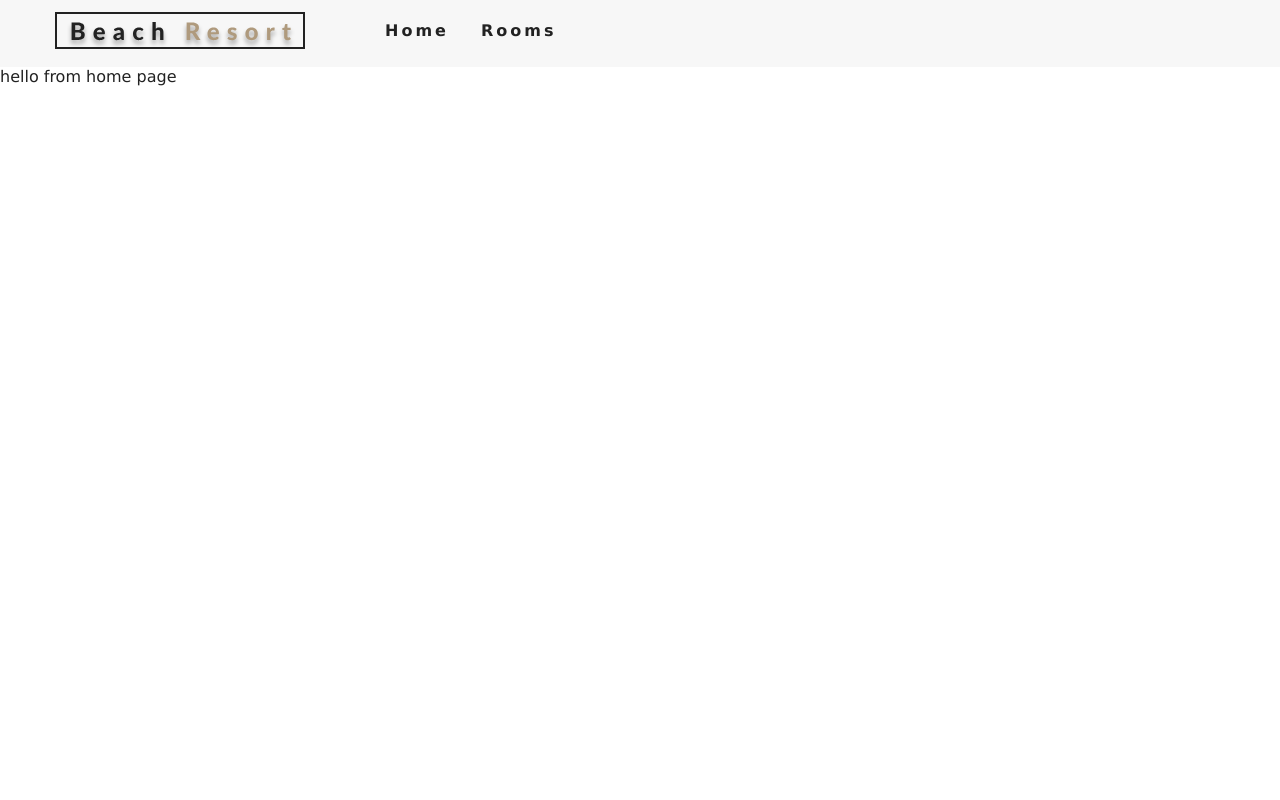
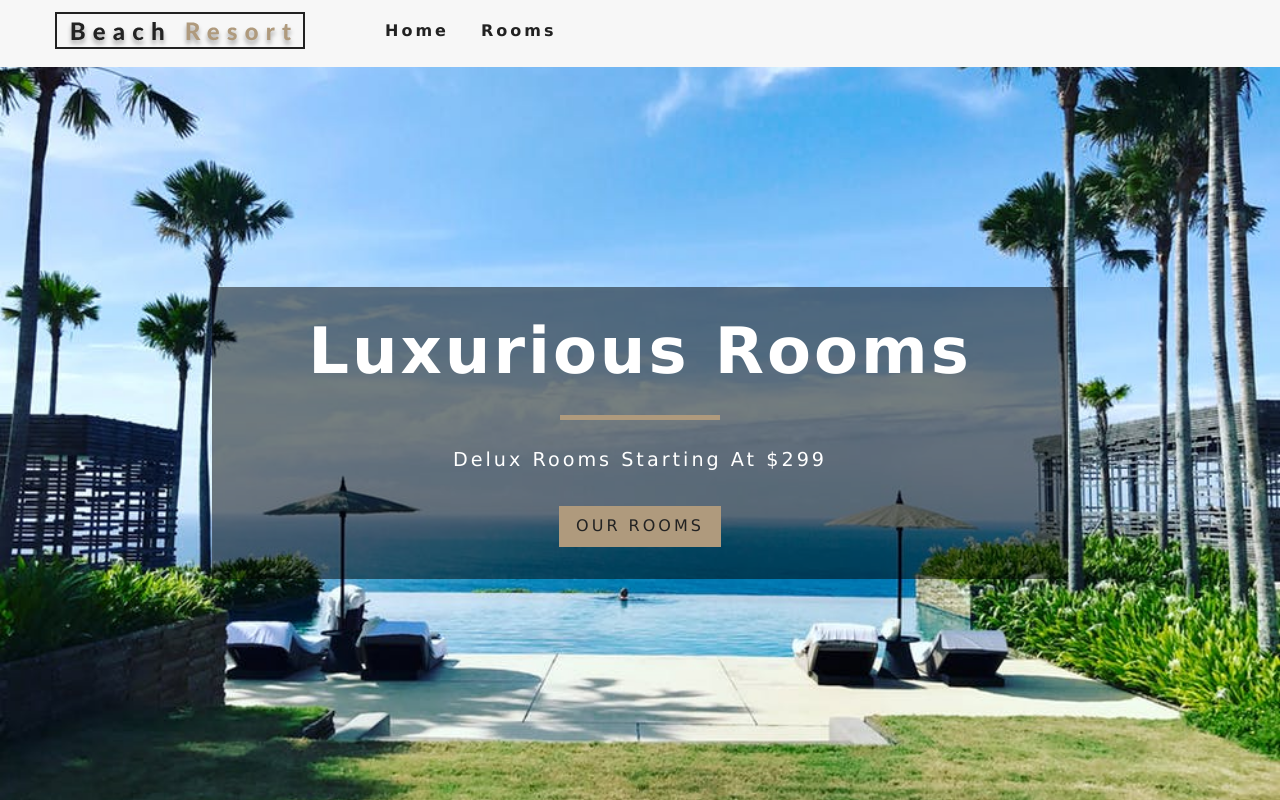
Before and after one commit to LexiosAlex/Carlson-ollege, a React (Create React App) app: page / in a window 1280 px wide. Built offline with nearby package versions, Linux system fonts and the light colour scheme.

Commit message:
added Banner

```diff
--- /dev/null
+++ b/src/components/Banner.js
@@ -0,0 +1,14 @@
+import React from "react";
+
+const Banner = ({ children, titile, subtitle }) => {
+  return (
+    <div className="banner">
+      <h1> {titile}</h1>
+      <div />
+      <p>{subtitle}</p>
+      {children}
+    </div>
+  );
+};
+
+export default Banner;
--- /dev/null
+++ b/src/components/Hero.js
@@ -0,0 +1,11 @@
+import React from "react";
+
+const Hero = ({ children, hero }) => {
+  return <header className={hero}>{children}</header>;
+};
+
+Hero.defaultProps = {
+  hero: 'defaultHero'
+};
+
+export default Hero;
--- a/src/pages/Error.js
+++ b/src/pages/Error.js
@@ -1,7 +1,8 @@
 import React from "react";
+import Hero from "../components/Hero"
 
 const Home = () => {
-  return <div>hello from error page</div>;
+  return <Hero/>;
 };
 
 export default Home;
--- a/src/pages/Home.js
+++ b/src/pages/Home.js
@@ -1,7 +1,18 @@
 import React from "react";
+import Hero from "../components/Hero";
+import Banner from "../components/Banner";
+import { Link } from "react-router-dom";
 
 const Home = () => {
-  return <div>hello from home page</div>;
+  return (
+    <Hero>
+      <Banner titile="luxurious rooms" subtitle="delux rooms starting at $299">
+        <Link to="/rooms" className="btn-primary">
+          Our rooms
+        </Link>
+      </Banner>
+    </Hero>
+  );
 };
 
 export default Home;
--- a/src/pages/Rooms.js
+++ b/src/pages/Rooms.js
@@ -1,7 +1,8 @@
 import React from "react";
+import Hero from '../components/Hero'
 
 const Rooms = () => {
-  return <div>hello from rooms page</div>;
+  return <Hero hero="roomsHero"/>;
 };
 
 export default Rooms;
```
